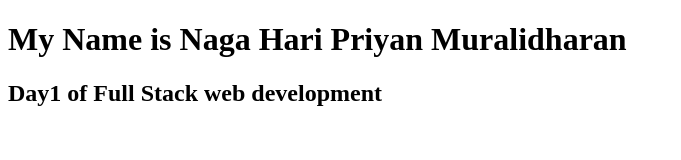
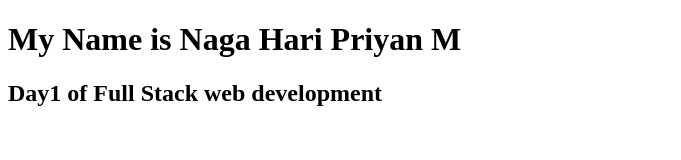
Before and after one commit to AswiN2064/RJS, a plain HTML site: page index.html in a window 1280 px wide. Shown: the whole page, without its empty margins (0-681 px from the left). Drawn offline with Linux system fonts and the light colour scheme.

Commit message:
This reverts commit 74f2700f00e329d6cdcdd31403c3bd25a6e1876f.

```diff
--- a/index.html
+++ b/index.html
@@ -6,7 +6,7 @@
     <title>Naga Hari Priyan</title>
 </head>
 <body>
-    <h1>My Name is Naga Hari Priyan Muralidharan</h1>
+    <h1>My Name is Naga Hari Priyan M</h1>
     <h2>Day1 of Full Stack web development</h2>
 </body>
 </html>
```
